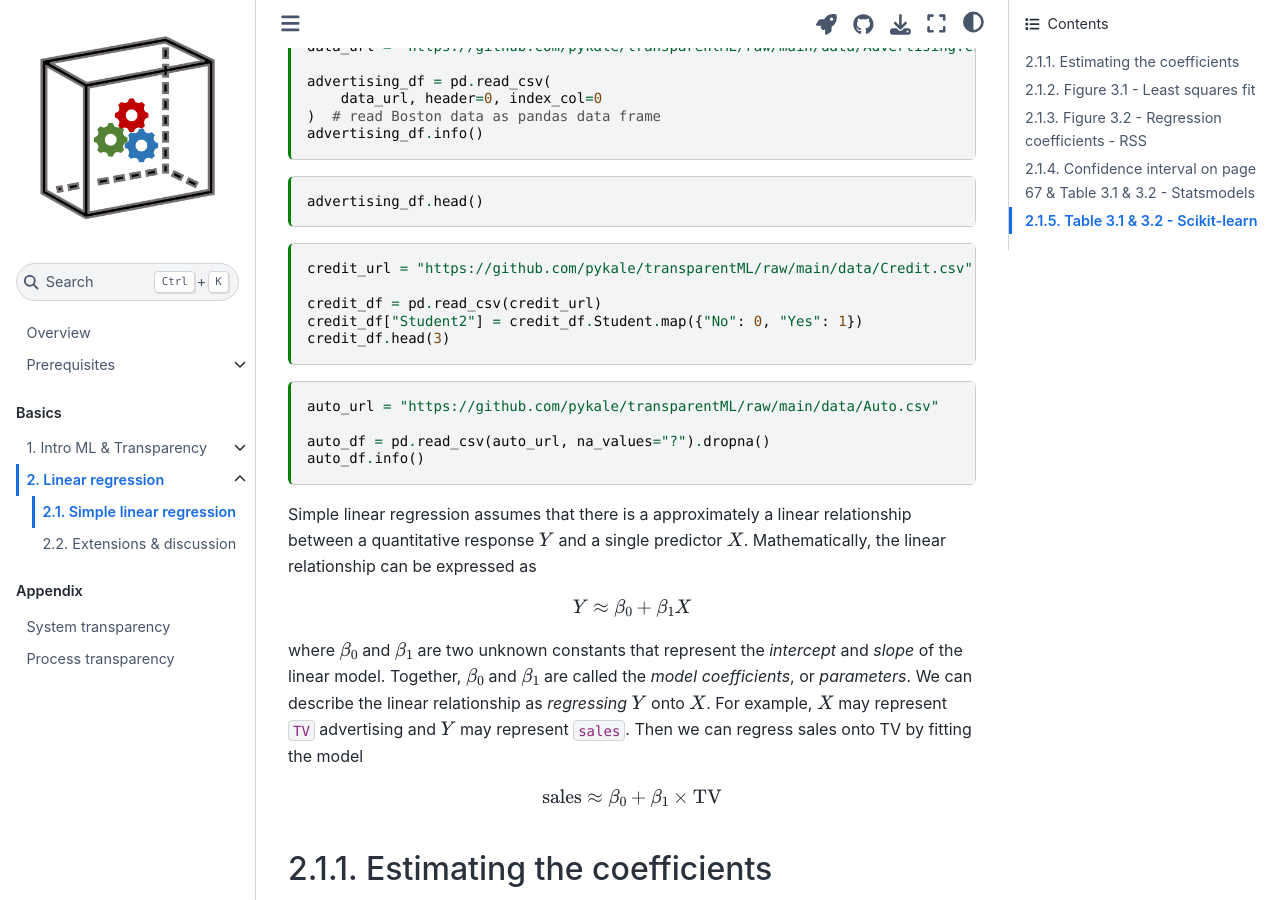
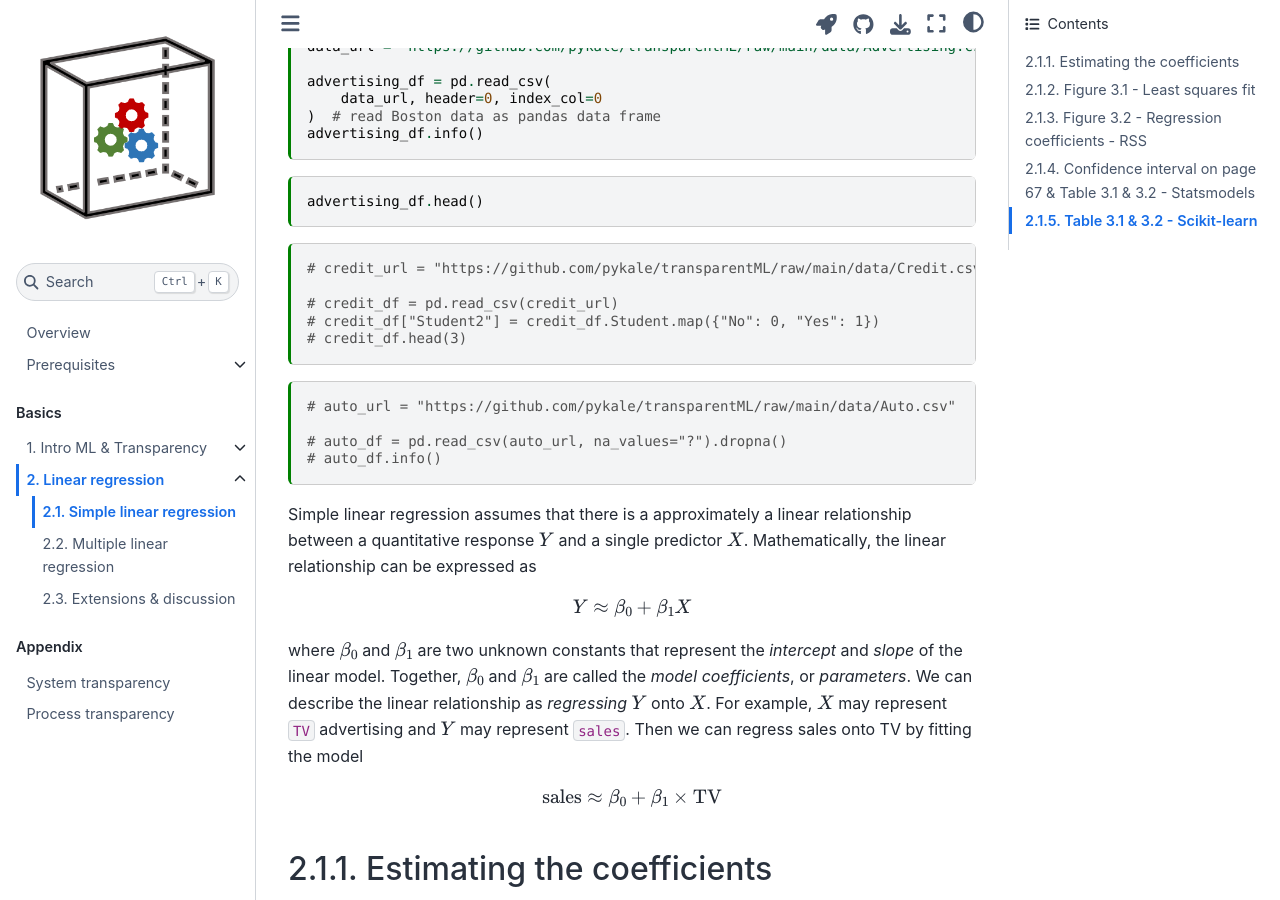
Before and after one commit to pykale/transparentML, a Jupyter Book: the page built from content/02-linear-reg/simple-linear-regression.ipynb, in a window 1280 px wide and 900 px high, scrolled down 561 px. Built offline with Jupyter Book 1.0.4 settings and Sphinx 7.4.7 and the Sphinx Book theme 1.1.4, drawn with Linux system fonts in a browser that asks for light colours; pages that are not in the unit, such as notebooks, are missing from menus; some of the changed lines change nothing that is shown; some of the changed text lies outside the part shown.

Commit message:
update linear reg load data

```diff
--- a/content/_toc.yml
+++ b/content/_toc.yml
@@ -49,7 +49,7 @@ parts:
     sections:
     - file: 02-linear-reg/simple-linear-regression
       title: Simple linear regression
-    - file: 02-linear-reg/multiple-linear-regression
+    - file: 02-linear-reg/multi-linear-regression
       title: Multiple linear regression
     - file: 02-linear-reg/extension-discussion
       title: Extensions & discussion
```
Also changed, not shown: content/02-linear-reg/extension-discussion.ipynb, content/02-linear-reg/multi-linear-regression.ipynb, content/02-linear-reg/simple-linear-regression.ipynb.
